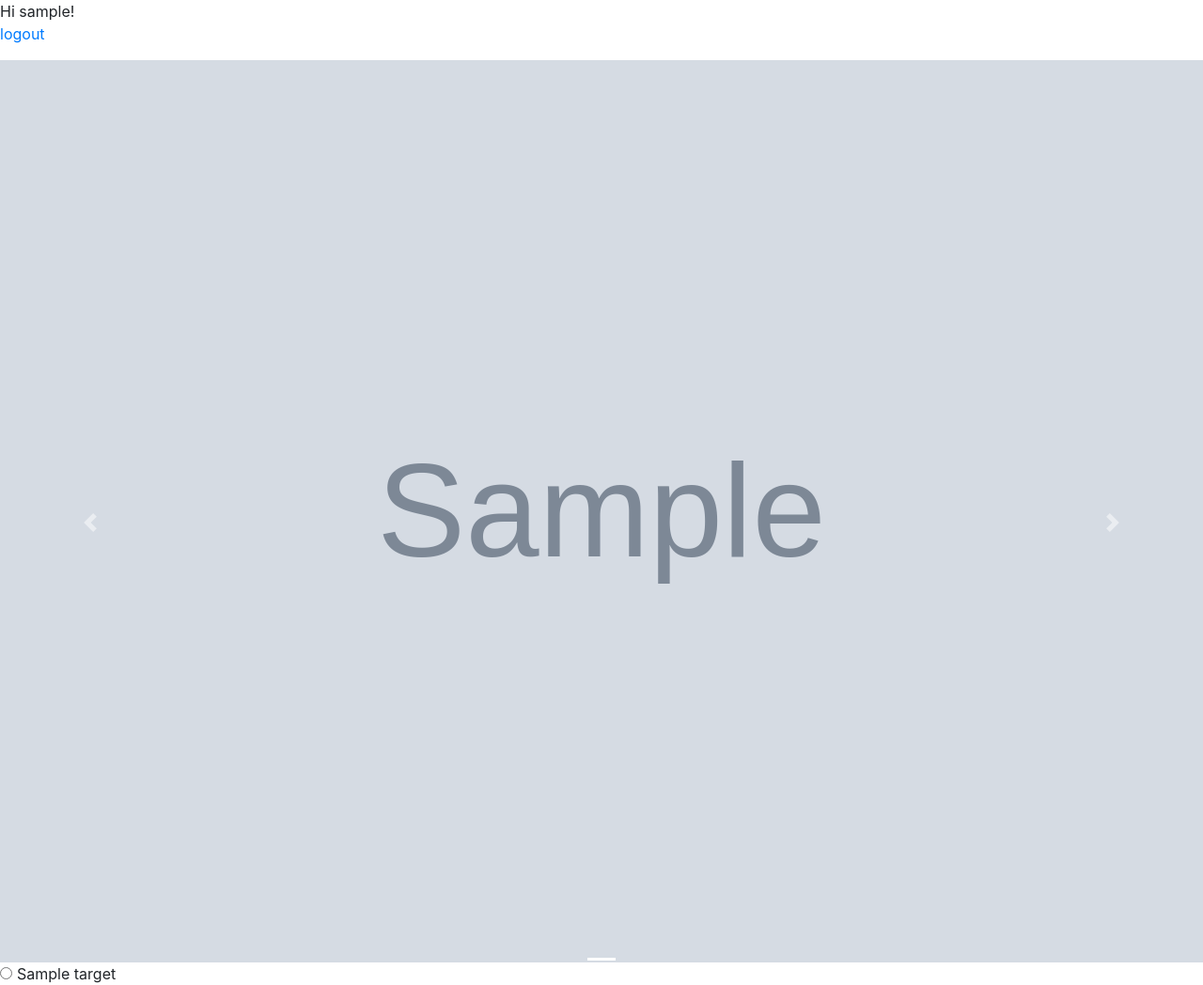
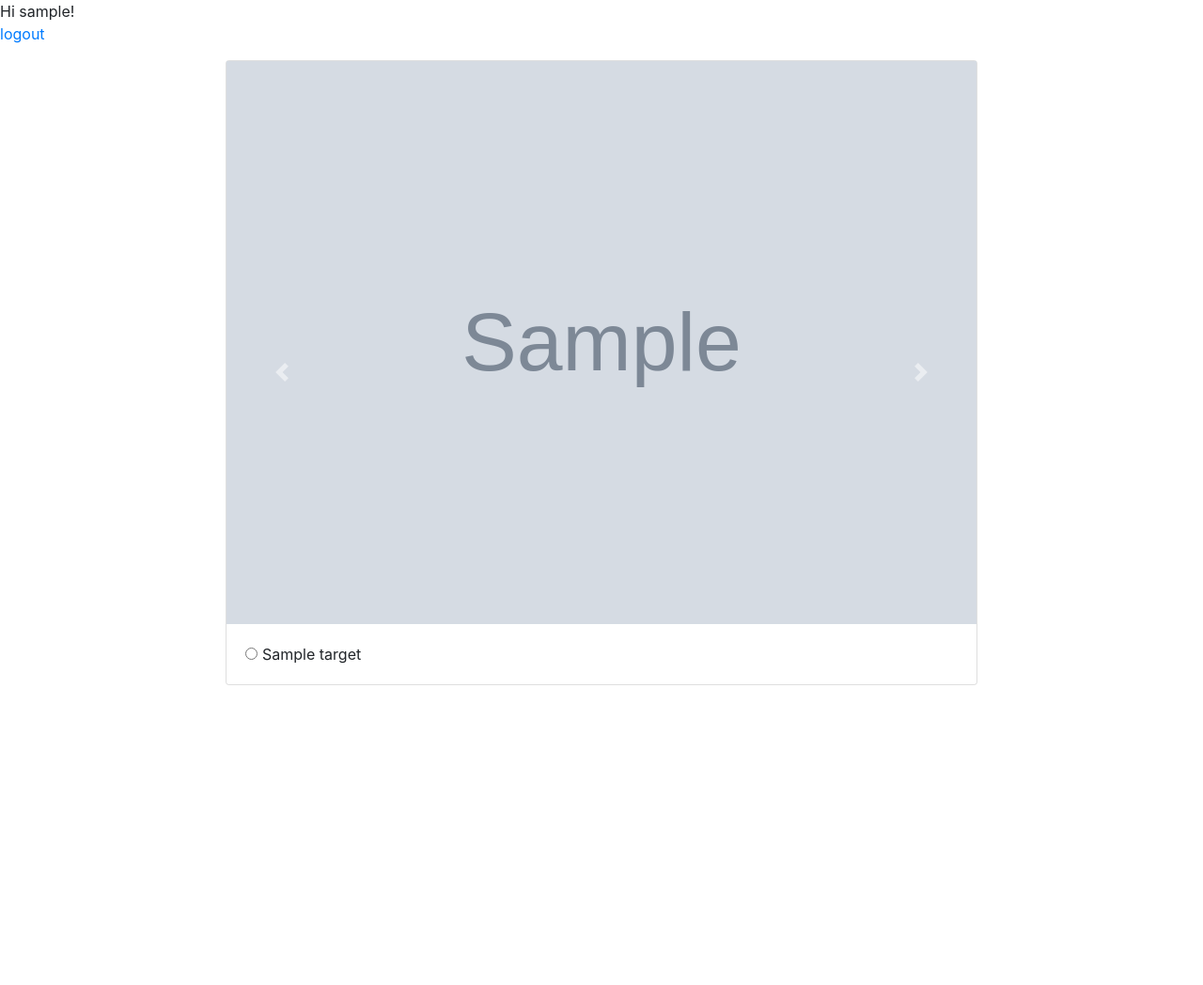
Before and after one commit to jssprz/annotationsite, a Django app: template tweets/templates/tagger.html in a window 1280 px wide. Shown: the whole page at 94% size. After the commit the page ends 729 px from the top, so only its background shows below. Run offline with Django 3.2, Linux system fonts and the light colour scheme; the template is opened without the code that fills it: values that come from a table or form of the project are taken from there, others are empty; a user stored in the database is signed in; tables that the repository leaves empty hold one stand-in row (values such as "Sample post"); grey boxes marked "Sample" are stand-in pictures; some libraries are stand-ins or nearby versions.

Commit message:
changes tagger view

```diff
--- a/tweets/templates/tagger.html
+++ b/tweets/templates/tagger.html
@@ -6,7 +6,7 @@
 {% if user.is_authenticated %}
   Hi {{ user.username }}!
   <p><a href="{% url 'logout' %}">logout</a></p>
-  <div id="carouselExampleIndicators" class="carousel slide" data-ride="carousel">
+  <div id="carouselExampleIndicators" class="carousel slide mx-auto" data-ride="carousel" style="width: 50rem;">
     <ol class="carousel-indicators">
       {% for m in medias %}
         <li data-target="#carouselExampleIndicators" data-slide-to="{{ forloop.counter0 }}" class="{{ forloop.counter0|yesno:',active,' }}"></li>
@@ -16,7 +16,9 @@
     {% for m in medias %}
       <div class="carousel-item {{ forloop.counter0|yesno:',active,' }}">
         <form id="{{ m.id_str }}" action="" method="post">
+            <div class="card">
               <img src="{{ m.local_image.url }}" class="d-block w-100">
+                <div class="card-body">
                   {% for o in options %}
                     <div class="form-check-inline">
                       <label class="form-check-label">
@@ -24,6 +26,8 @@
                       </label>
                     </div>
                   {% endfor %}
+                </div>
+            </div>
         </form>
       </div>
     {% endfor %}
@@ -36,6 +40,7 @@
       <span class="carousel-control-next-icon" aria-hidden="true"></span>
       <span class="sr-only">Next</span>
     </a>
+  </div>
 {% else %}
   <p>You are not logged in</p>
   <a href="{% url 'login' %}">login</a>
```
Lines whose indentation alone changed are shown as unchanged.
